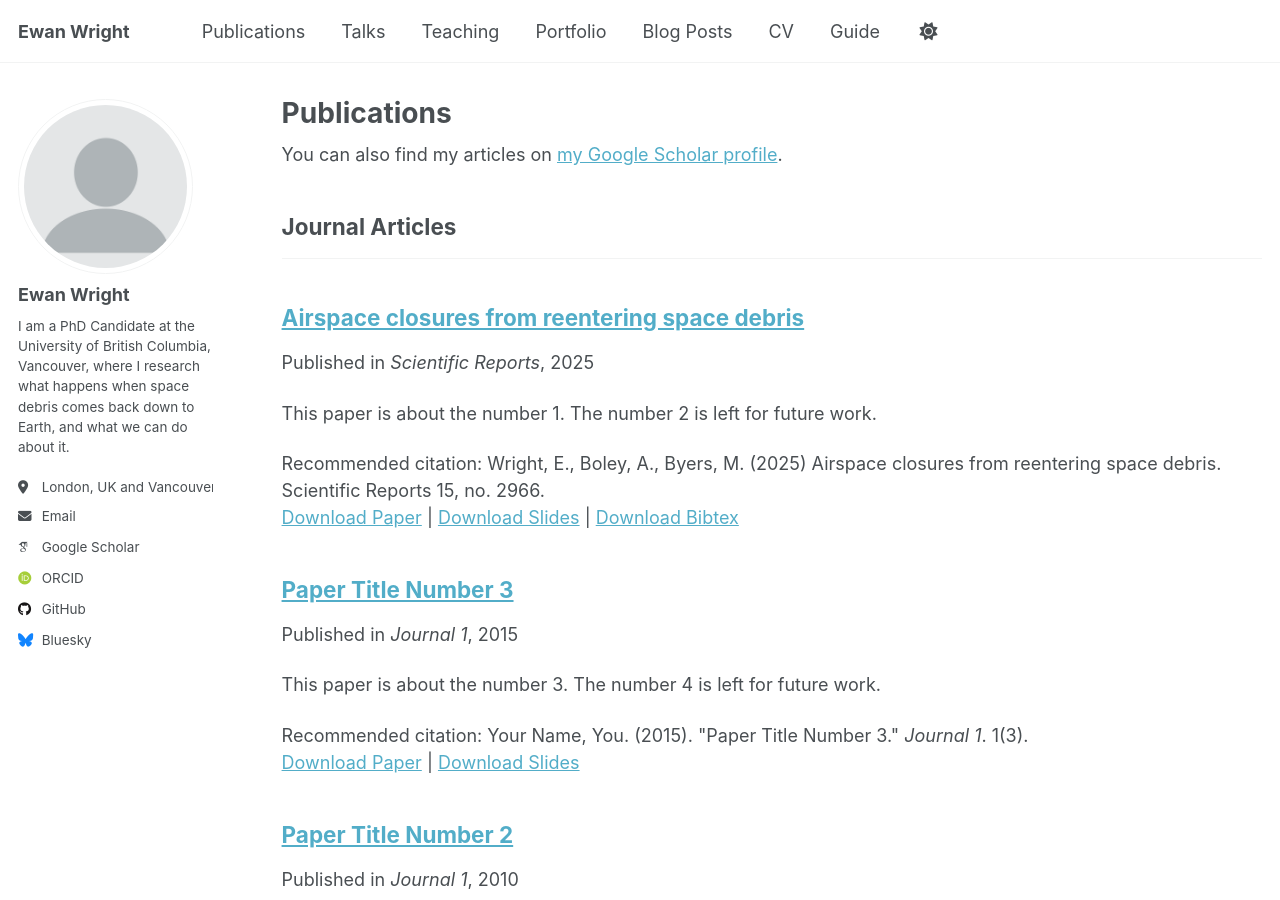
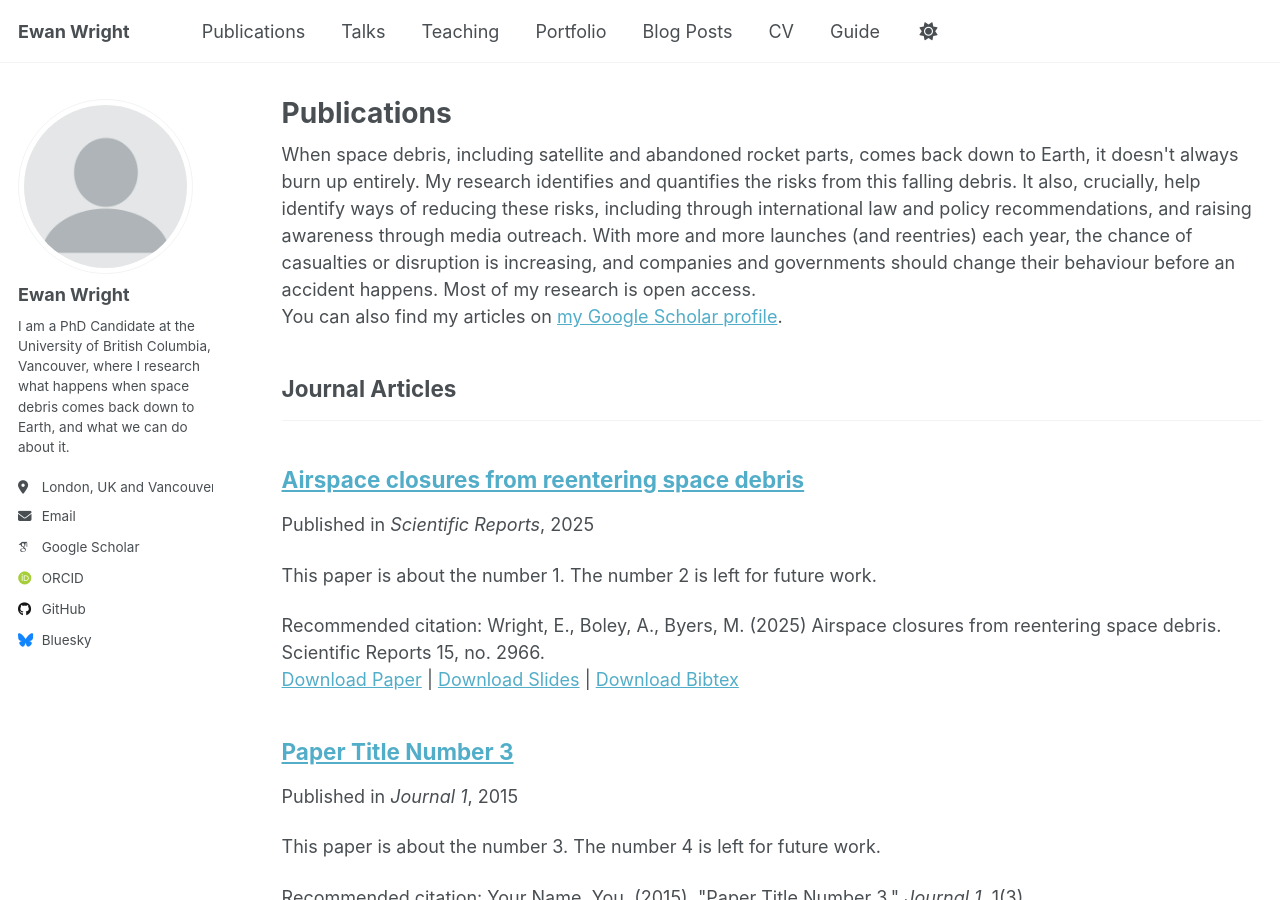
Before and after one commit to etwright1/etwright1.github.io, a Jekyll site: the page built from _pages/publications.html, in a window 1280 px wide and 900 px high. Built offline with Jekyll 4.4.1, drawn with Linux system fonts in a browser that asks for light colours; some web fonts are replaced.

Commit message:
Update publications.html

```diff
--- a/_pages/publications.html
+++ b/_pages/publications.html
@@ -4,6 +4,15 @@ title: "Publications"
 permalink: /publications/
 author_profile: true
 ---
+
+When space debris, including satellite and abandoned rocket parts, comes back down to Earth, it doesn't always burn up entirely. My research identifies and quantifies the risks from this falling debris.
+
+It also, crucially, help identify ways of reducing these risks, including through international law and policy recommendations, and raising awareness through media outreach.
+
+With more and more launches (and reentries) each year, the chance of casualties or disruption is increasing, and companies and governments should change their behaviour before an accident happens.
+
+Most of my research is open access.
+
 
 {% if site.author.googlescholar %}
   <div class="wordwrap">You can also find my articles on <a href="{{site.author.googlescholar}}">my Google Scholar profile</a>.</div>
```
